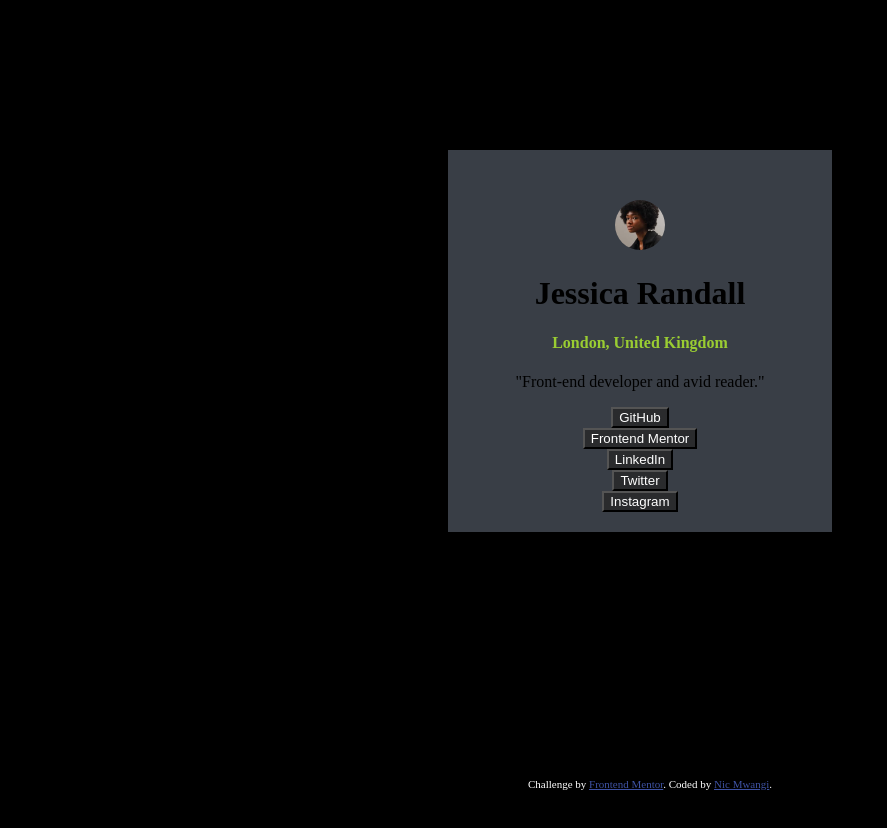
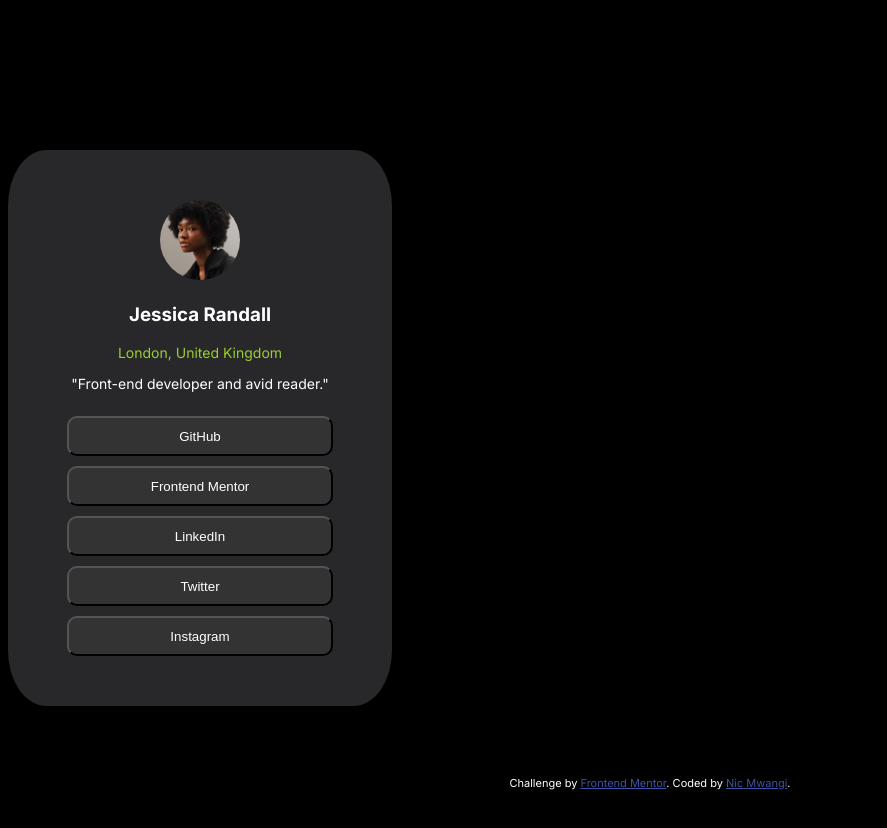
Before and after one commit to saintnic84/social-links-profile, a plain HTML site: page index.html in a window 1280 px wide. Shown: the whole page, without its empty margins (0-887 px from the left). Before the commit the page ends 800 px from the top, so only its background shows below. Drawn offline with Linux system fonts and the light colour scheme.

Commit message:
almost complete

```diff
--- a/index.html
+++ b/index.html
@@ -8,6 +8,11 @@
 
   <link rel="icon" type="image/png" sizes="32x32" href="./assets/images/favicon-32x32.png">
   <link rel="stylesheet" href="styling.css">
+  <link rel="preconnect" href="https://fonts.googleapis.com">
+  <link rel="preconnect" href="https://fonts.gstatic.com" crossorigin>
+  <link
+    href="https://fonts.googleapis.com/css2?family=Inter:ital,opsz,wght@0,14..32,100..900;1,14..32,100..900&display=swap"
+    rel="stylesheet">
 
   <title>Frontend Mentor | Social links profile</title>
 
@@ -28,11 +33,11 @@
 
   <div class="card">
 
-    <img src="assets/images/avatar-jessica.jpeg" alt="jessica's profile picture"><br>
+    <img src="assets/images/avatar-jessica.jpeg" alt="jessica's profile picture">
 
-    <h1>Jessica Randall</h1>
-    <h4 class="avid">London, United Kingdom</h4>
-    <p>"Front-end developer and avid reader."</p>
+    <h3 class="boat">Jessica Randall</h3>
+    <p class="avid">London, United Kingdom</p>
+    <p class="boat">"Front-end developer and avid reader."</p>
 
     <button class="click">GitHub</button><br>
     <button class="click">Frontend Mentor</button><br>
--- a/styling.css
+++ b/styling.css
@@ -1,28 +1,42 @@
 body {
     background-color: black;
+    font-family: 'inter';
 }
 
 img {
-    width: 50px;
-    height: 50px;
+    width: 80px;
+    height: 80px;
     border-radius: 50%;
+}
+
+p {
+    font-size: 14px;
 }
 
 .avid {
     color: #9ACD32;
 }
 
+.boat {
+    color: white;
+}
+
 .card {
-    background-color: #393e46;
+    background-color: #28282B;
     text-align: center;
-    padding: 50px 0 20px;
+    padding: 50px 0 50px;
     width: 384px;
     margin: 150px auto;
+    border-radius: 10%;
 }
 
 .click {
-    background-color: #2a2b2d;
+    background-color: hsl(0, 0%, 20%);
     color: white;
+    margin-top: 10px;
+    width: 20em;
+    height: 3em;
+    border-radius: 10px;
 }
 
 .click:hover {
@@ -38,3 +52,9 @@ img {
     padding: 10px;
     color: white;
 }
+
+@media screen {
+    body {
+        width: 375px;
+    }
+}
```
